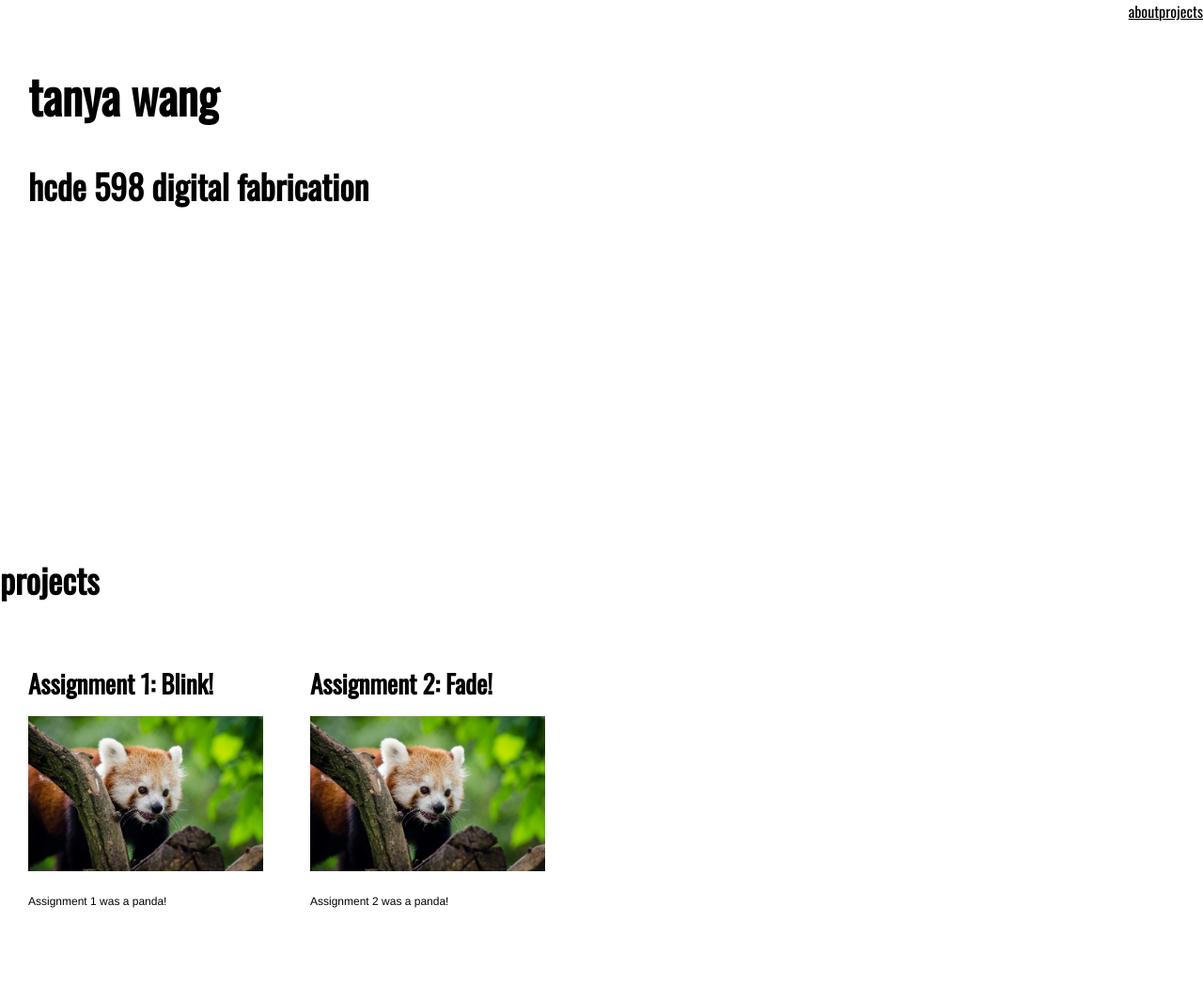
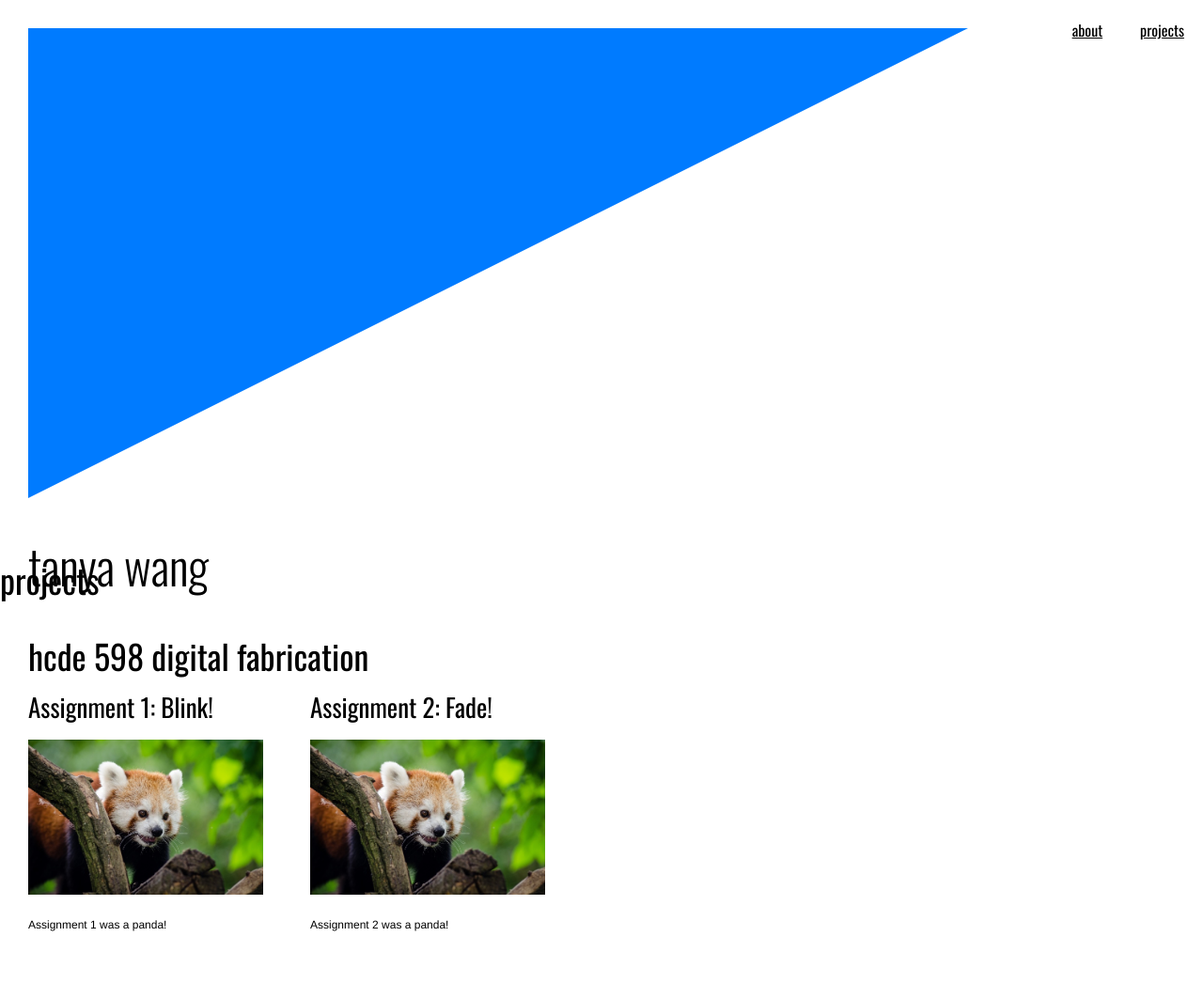
Before and after one commit to tanyaw3/tanyaw3.github.io, a PHP site: page / in a window 1280 px wide. Shown: the whole page at 94% size. Run offline with PHP 8.4, Linux system fonts and the light colour scheme.

Commit message:
Update font + Add triangle

```diff
--- a/index.html
+++ b/index.html
@@ -7,9 +7,7 @@
         <title>Tanya Wang</title>
 
         <link href="style.css" media="screen" rel="stylesheet" type="text/css" />
-        <link href="https://fonts.googleapis.com/css?family=Oswald" rel="stylesheet">
-
-
+        <link href="https://fonts.googleapis.com/css?family=Oswald:300,400" rel="stylesheet">
     </head>
     <body>
         <div class="nav">
@@ -17,6 +15,7 @@
           <a href="about.html">about</a>
         </div>
         <div class="header">
+          <div class="triangle"></div>
           <h1>tanya wang</h1>
             <div class="subhead">
             <h2>hcde 598 digital fabrication</h2>
@@ -28,7 +27,7 @@
               <a href="assignment1.html"><h2>Assignment 1: Blink!</h2>
                   <img src="red-panda.jpg" width=250></a>
                 <p>
-		Assignment 1 was a panda!
+		                  Assignment 1 was a panda!
                 </p>
             </div>
 
--- a/style.css
+++ b/style.css
@@ -8,17 +8,24 @@ html, body {
 
 h1{
   font-family: 'Oswald', sans-serif;
-  font-size: 3em;
+  font-size: 5em;
+  font-weight: 300;
   }
 
 h2,h3,h4 {
     font-family: 'Oswald', sans-serif;
     font-size: 2.25em;
+    font-weight: 400;
     }
 
 a {
   color: #000;
   font-family: 'Oswald', sans-serif;
+}
+
+a:hover {
+  background-color: black;
+  color: white;
 }
 
 .header {
@@ -42,6 +49,7 @@ a {
 
 .nav a {
   float: right;
+  padding: 20px;
 }
 
 .assignment {
@@ -52,6 +60,10 @@ a {
   width: 250px;
   height: 350px;
   float: left;
+}
+
+.assignment a {
+  padding: 20px 20px 20px 30px;
 }
 
 .assignment a {
```
